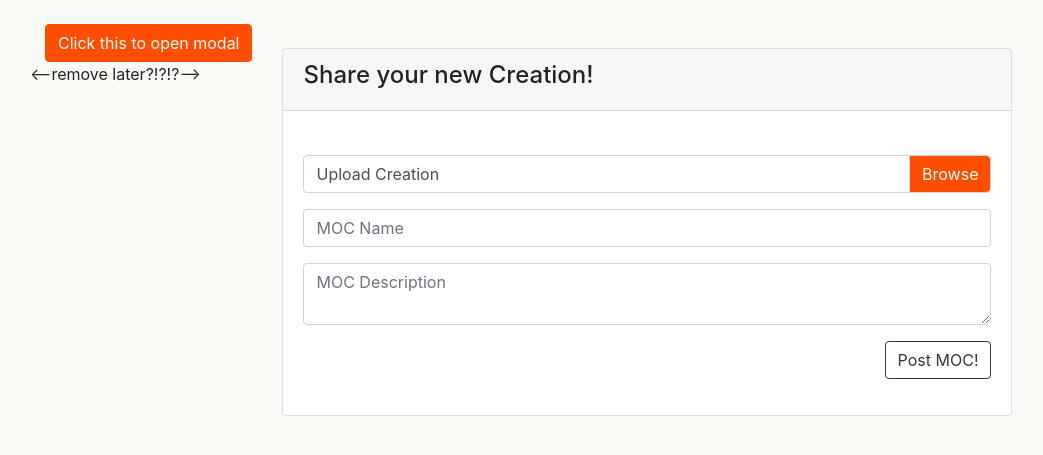
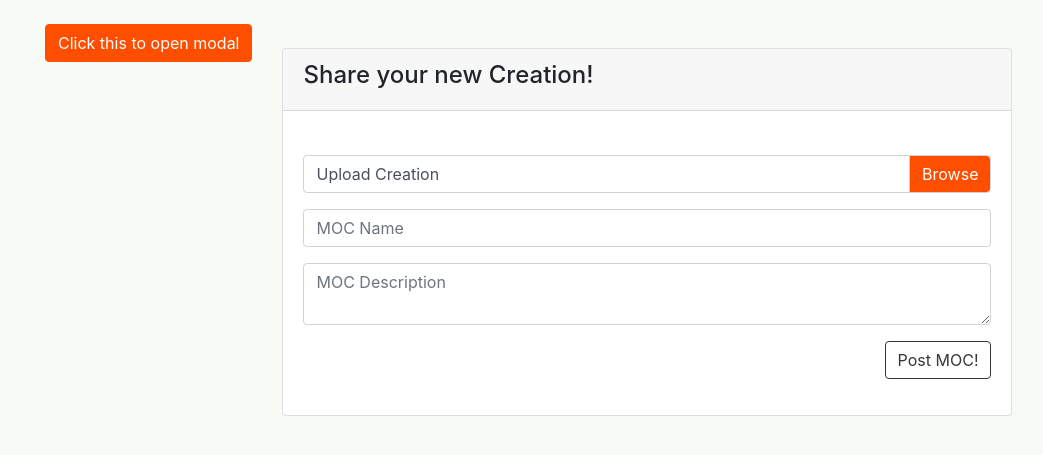
Before and after one commit to mwhelan1988/Mark-Welan-PLAPI2100-Major, a PHP site: page /views/index.php in a window 1280 px wide. Shown: the part 114-569 px from the top of the page, without its empty margins (40-1083 px from the left). Run offline with PHP 8.4, Linux system fonts and the light colour scheme; the visitor is signed in with stand-in values (Sample User, id 1); data that the repository does not hold is empty; some libraries are stand-ins or nearby versions.

Commit message:
Update index.php
This is a Jason test ;)

Checking for discord notification, no changes made to actual code.

```diff
--- a/views/index.php
+++ b/views/index.php
@@ -32,7 +32,7 @@ require_once("elements/nav.php");
                 Click this to open modal
             </button>
 
-            </div> <--remove later?!?!?-->
+        </div>
 
 
         <div class="modal fade" id="exampleModal" tabindex="-1" role="dialog" aria-labelledby="exampleModalLabel" aria-hidden="true">
```
